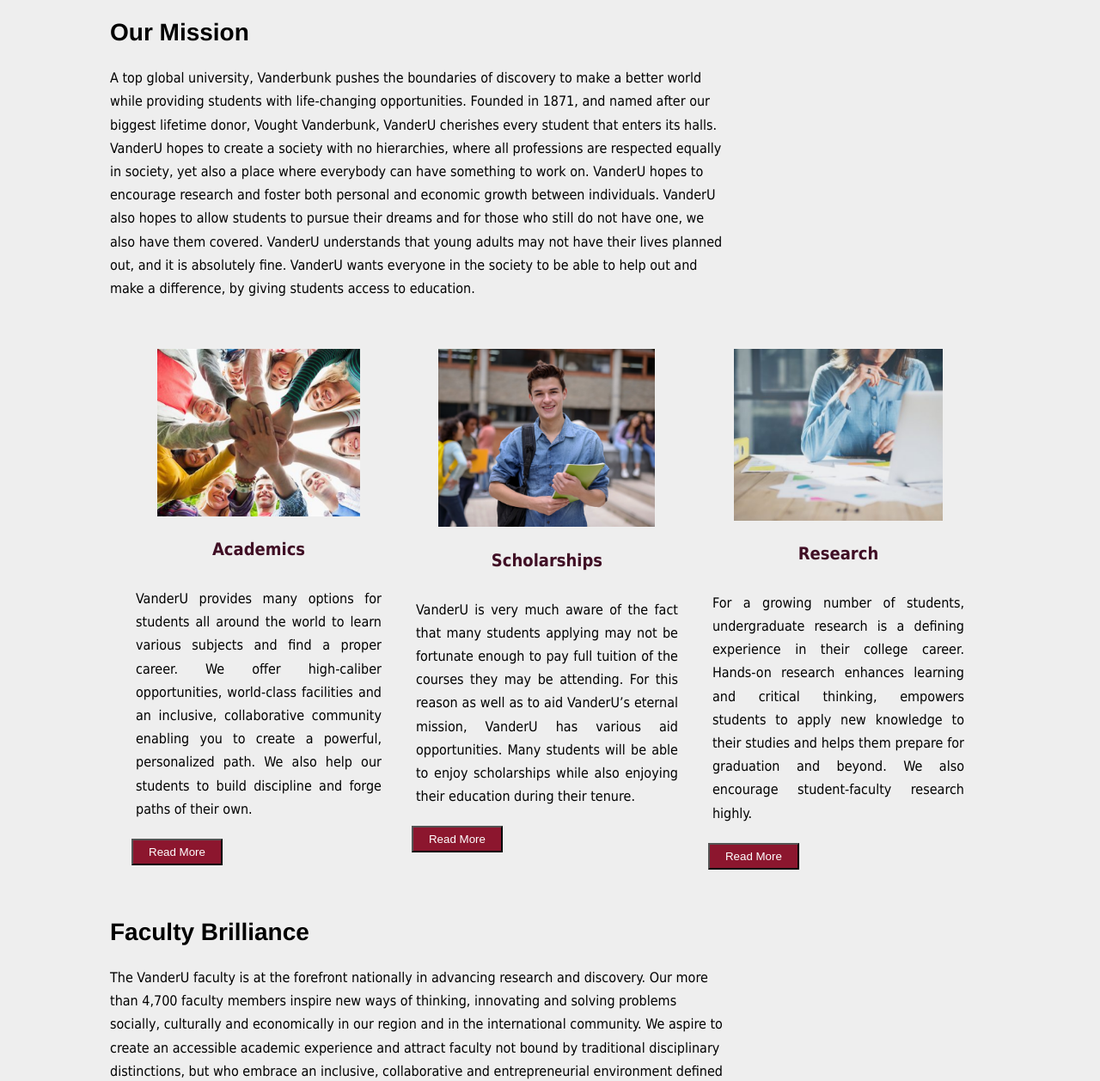
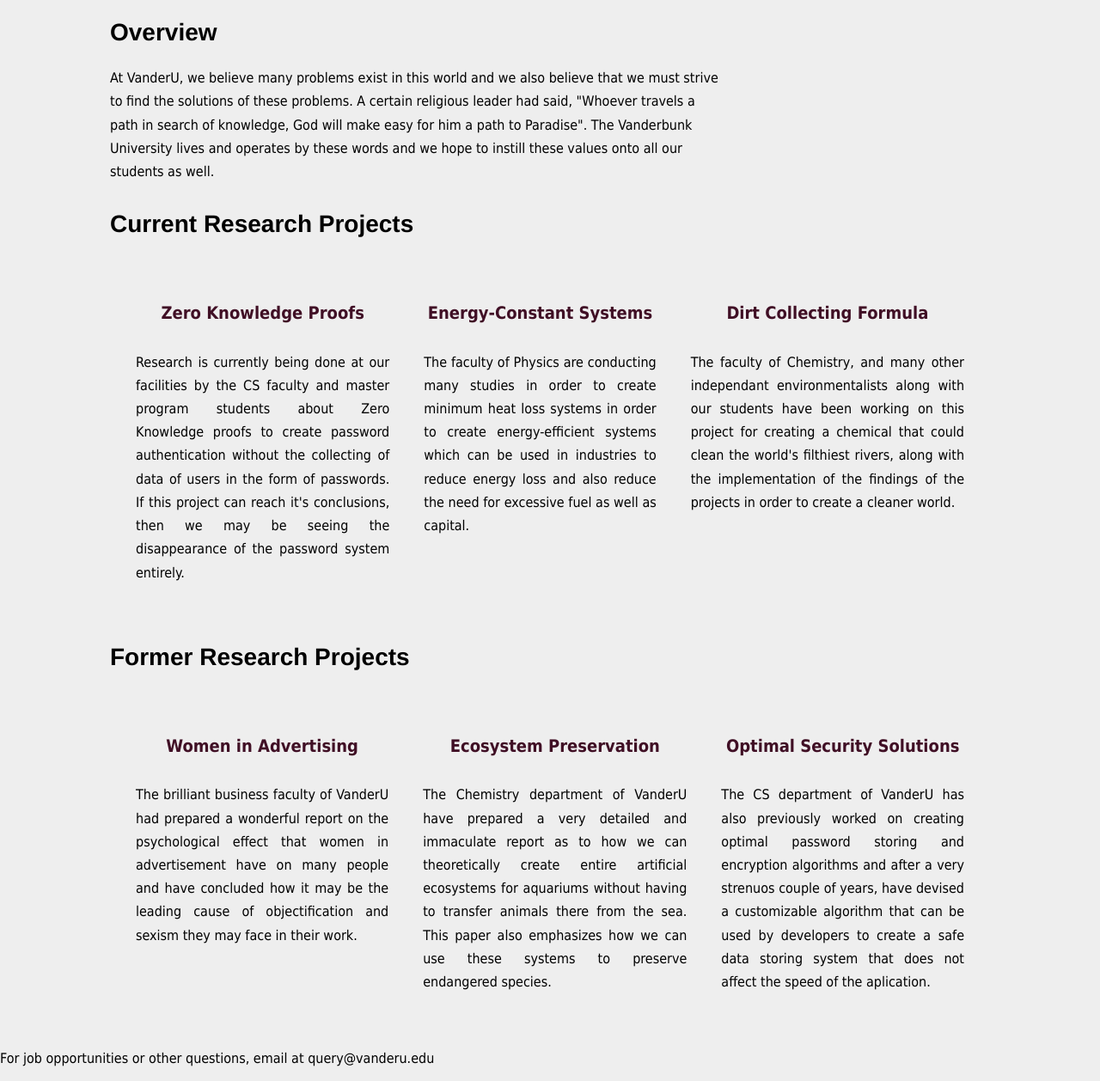
Before and after one commit to aosafzawad35/UofVanderbunk, a plain HTML site: page index.html in a window 1280 px wide. Shown: the part 392-1650 px from the top of the page at 86% size. Drawn offline with Linux system fonts and the light colour scheme.

Commit message:
Update index.html

```diff
--- a/index.html
+++ b/index.html
@@ -23,39 +23,42 @@
 	</div>
 	<div class="body">
 		<article>
-			<h2>Our Mission</h2>
-			<p>A top global university, Vanderbunk pushes the boundaries of discovery to make a better world while providing students with life-changing opportunities. Founded in 1871, and named after our biggest lifetime donor, Vought Vanderbunk, VanderU cherishes every student that enters its halls. VanderU hopes to create a society with no hierarchies, where all professions are respected equally in society, yet also a place where everybody can have something to work on. VanderU hopes to encourage research and foster both personal and economic growth between individuals. VanderU also hopes to allow students to pursue their dreams and for those who still do not have one, we also have them covered. VanderU understands that young adults may not have their lives planned out, and it is absolutely fine. VanderU wants everyone in the society to be able to help out and make a difference, by giving students access to education. </p>
+			<h2>Overview</h2>
+			<p>At VanderU, we believe many problems exist in this world and we also believe that we must strive to find the solutions of these problems. A certain religious leader had said, "Whoever travels a path in search of knowledge, God will make easy for him a path to Paradise". The Vanderbunk University lives and operates by these words and we hope to instill these values onto all our students as well. </p>
 		</article>
-		<section>
+		<H2>Current Research Projects</H2>
 		<div class="container">
 			<div class="grid">
-					<img src="grimg1.png" class="grimg">
-					<h4>Academics</h4>
-					<p>VanderU provides many options for students all around the world to learn various subjects and find a proper career. We offer high-caliber opportunities, world-class facilities and an inclusive, collaborative community enabling you to create a powerful, personalized path. We also help our students to build discipline and forge paths of their own.</p>
-					<a href="Academics.html"><button class="grbtn">Read More</button></a>
+				<h4>Zero Knowledge Proofs</h4>
+				<p>Research is currently being done at our facilities by the CS faculty and master program students about Zero Knowledge proofs to create password authentication without the collecting of data of users in the form of passwords. If this project can reach it's conclusions, then we may be seeing the disappearance of the password system entirely.</p>
 			</div>
 			<div class="grid">
-					<img src="grimg2.png" class="grimg">
-					<h4>Scholarships</h4>
-					<p>VanderU is very much aware of the fact that many students applying may not be fortunate enough to pay full tuition of the courses they may be attending. For this reason as well as to aid VanderU’s eternal mission, VanderU has various aid opportunities. Many students will be able to enjoy scholarships while also enjoying their education during their tenure.</p>
-					<a href="Research.html"><button class="grbtn">Read More</button></a>
+				<h4>Energy-Constant Systems</h4>
+				<p>The faculty of Physics are conducting many studies in order to create minimum heat loss systems in order to create energy-efficient systems which can be used in industries to reduce energy loss and also reduce the need for excessive fuel as well as capital.</p>
 			</div>
 			<div class="grid">
-					<img src="grimg3.png" class="grimg">
-					<h4>Research</h4>
-					<p>For a growing number of students, undergraduate research is a defining experience in their college career. Hands-on research enhances learning and critical thinking, empowers students to apply new knowledge to their studies and helps them prepare for graduation and beyond. We also encourage student-faculty research highly.</p>
-					<a href="Scholarships.html"><button class="grbtn">Read More</button></a>
+				<h4>Dirt Collecting Formula</h4>
+				<p>The faculty of Chemistry, and many other independant environmentalists along with our students have been working on this project for creating a chemical that could clean the world's filthiest rivers, along with the implementation of the findings of the projects in order to create a cleaner world.</p>
 			</div>
 		</div>
-		</section>
-		<article>
-			<h2>Faculty Brilliance</h2>
-			<p>The VanderU faculty is at the forefront nationally in advancing research and discovery. Our more than 4,700 faculty members inspire new ways of thinking, innovating and solving problems socially, culturally and economically in our region and in the international community. We aspire to create an accessible academic experience and attract faculty not bound by traditional disciplinary distinctions, but who embrace an inclusive, collaborative and entrepreneurial environment defined by excellence and impact.</p>
-		</article>
-		<article>
-			<h2>Why enroll here?</h2>
-			<p>VanderU has a mission; to ensure that students are prepared to face the real world and to spread human values. VanderU aims to educate as many people as possible while still holding up its integrity and having a high standing among the other universities. VanderU shall work to its maximum hardest to provide its graduates with high-paying jobs in proper work environments. VanderU also ensures that monetary assistance will also be provided to alumni who plan to open a start-up in the form of investments, albeit it will be after careful consideration.</p>
-		</article>
+		<H2>Former Research Projects</H2>
+		<div class="container">
+			<div class="grid">
+				<h4>Women in Advertising</h4>
+				<p>The brilliant business faculty of VanderU had prepared a wonderful report on the psychological effect that women in advertisement have on many people and have concluded how it may be the leading cause of objectification and sexism they may face in their work. </p>
 			</div>
+			<div class="grid">
+				<h4>Ecosystem Preservation</h4>
+				<p>The Chemistry department of VanderU have prepared a very detailed and immaculate report as to how we can theoretically create entire artificial ecosystems for aquariums without having to transfer animals there from the sea. This paper also emphasizes how we can use these systems to preserve endangered species.</p>
+			</div>
+			<div class="grid">
+				<h4>Optimal Security Solutions</h4>
+				<p>The CS department of VanderU has also previously worked on creating optimal password storing and encryption algorithms and after a very strenuos couple of years, have devised a customizable algorithm that can be used by developers to create a safe data storing system that does not affect the speed of the aplication.</p>
+			</div>
+		</div>
+	</div>
+	<footer>
+		<p class="foot">For job opportunities or other questions, email at query@vanderu.edu</p>
+	</footer>
 </body>
 </html>
```
Lines whose indentation alone changed are shown as unchanged.
